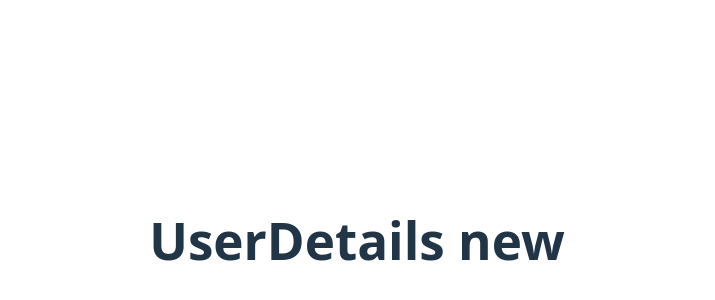
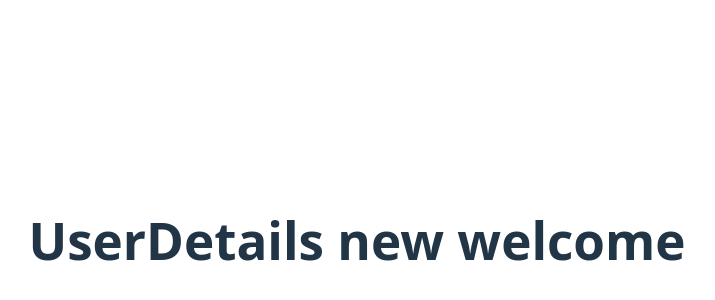
Before and after one commit to Rithin-IT/Financial-Assistance-App, a React (Vite) app: page /userdetails in a window 1280 px wide. Shown: the part 160-460 px from the top of the page, without its empty margins (283-998 px from the left). Built offline with nearby package versions, Linux system fonts and the light colour scheme.

Commit message:
welcome added

```diff
--- a/src/Pages/user_details.jsx
+++ b/src/Pages/user_details.jsx
@@ -3,7 +3,7 @@
 function UserDetails(){
 
     return <div>
-            <h1>UserDetails new</h1>
+            <h1>UserDetails new welcome</h1>
             </div>
 }
 
```
